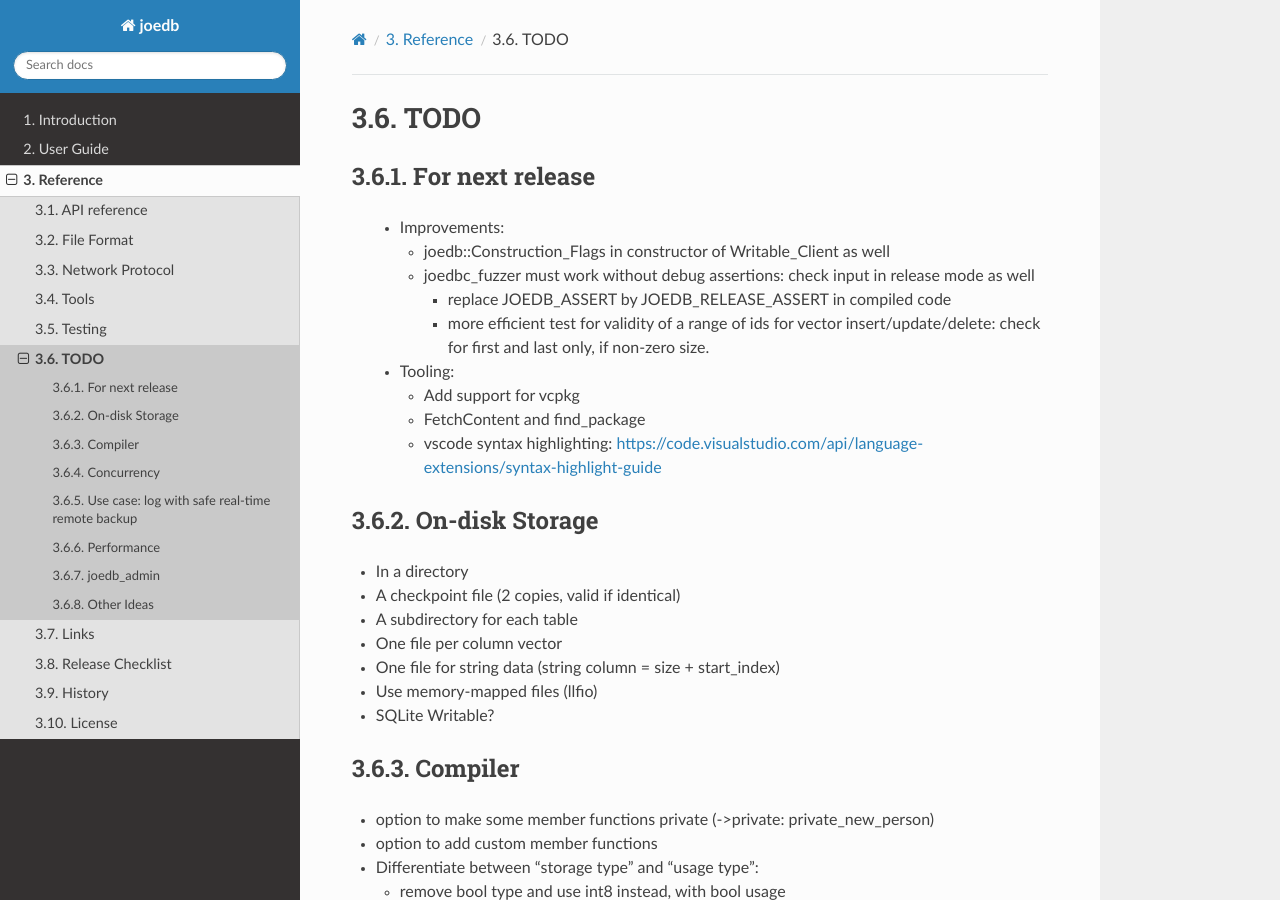
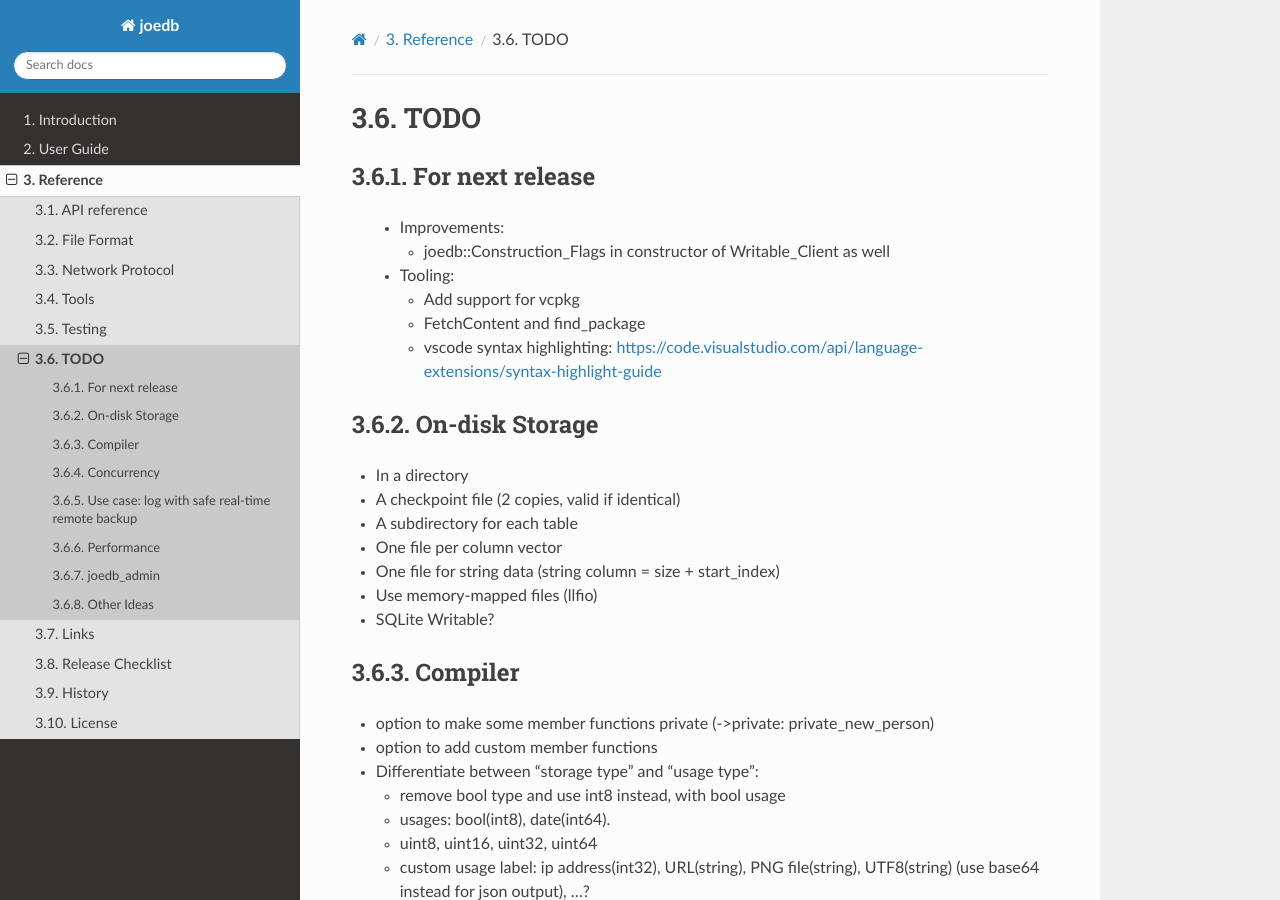
Before and after one commit to Remi-Coulom/joedb, a Sphinx documentation site: the page built from doc/source/todo.rst, in a window 1280 px wide and 900 px high. Built offline with Sphinx 7.4.7 and the Read the Docs theme 3.1.0, drawn with Linux system fonts in a browser that asks for light colours; formulas are drawn with MathJax 3.

Commit message:
joedbc_fuzzer works in release mode

```diff
--- a/doc/source/todo.rst
+++ b/doc/source/todo.rst
@@ -7,10 +7,6 @@ For next release
  - Improvements:
 
    - joedb::Construction_Flags in constructor of Writable_Client as well
-   - joedbc_fuzzer must work without debug assertions: check input in release mode as well
-
-     - replace JOEDB_ASSERT by JOEDB_RELEASE_ASSERT in compiled code
-     - more efficient test for validity of a range of ids for vector insert/update/delete: check for first and last only, if non-zero size.
 
  - Tooling:
 
```
Also changed, not shown: 2 other files.
